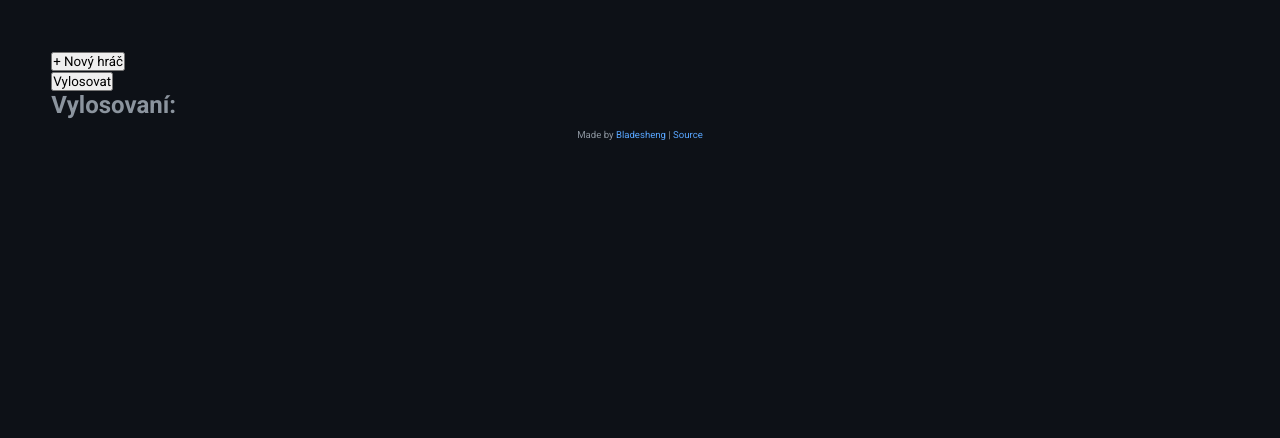
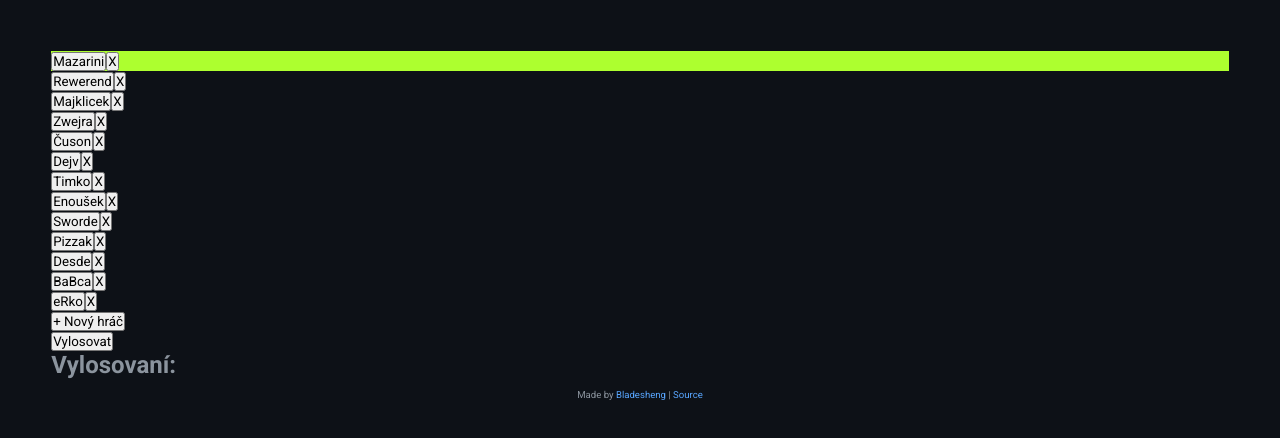
Before and after one commit to Bladesheng/dread-hunger-rolepicker-0, a React app: page / in a window 1280 px wide. Shown: the top 438 px of the page. Built offline with nearby package versions, Linux system fonts and the light colour scheme.

Commit message:
Add localstorage for storing selected and unselected players

```diff
--- a/src/components/PlayerPicker.tsx
+++ b/src/components/PlayerPicker.tsx
@@ -1,11 +1,23 @@
-import React, { useState } from "react";
+import React, { useEffect, useState } from "react";
 import EditableButton from "./EditableButton";
 import PlayersShuffled from "./PlayersShuffled";
 import Player from "./Player";
+import { Storage } from "./Storage";
+
+Storage.init();
 
 export default function PlayerPicker() {
-  const [selectedPlayers, setSelectedPlayers] = useState<string[]>([]);
-  const [unselectedPlayers, setUnselectedPlayers] = useState<string[]>([]);
+  const [selectedPlayers, setSelectedPlayers] = useState<string[]>(Storage.selectedPlayers);
+  const [unselectedPlayers, setUnselectedPlayers] = useState<string[]>(Storage.unselectedPlayers);
+
+  // update local storage when either state changes
+  useEffect(() => {
+    Storage.selectedPlayers = selectedPlayers;
+  }, [selectedPlayers]);
+
+  useEffect(() => {
+    Storage.unselectedPlayers = unselectedPlayers;
+  }, [unselectedPlayers]);
 
   function addPlayer(playerName: string) {
     // abort if name is a duplicate
--- /dev/null
+++ b/src/components/Storage.ts
@@ -0,0 +1,62 @@
+export const Storage = (() => {
+  let selectedPlayers: string[];
+  let unselectedPlayers: string[];
+
+  // save everything to local storage
+  function _save() {
+    localStorage.setItem("selectedPlayers", JSON.stringify(selectedPlayers));
+    localStorage.setItem("unselectedPlayers", JSON.stringify(unselectedPlayers));
+  }
+
+  // retrieve everything from local storage
+  function init() {
+    // default values
+    selectedPlayers = ["Mazarini"];
+    unselectedPlayers = [
+      "Rewerend",
+      "Majklicek",
+      "Zwejra",
+      "Čuson",
+      "Dejv",
+      "Timko",
+      "Enoušek",
+      "Sworde",
+      "Pizzak",
+      "Desde",
+      "BaBca",
+      "eRko"
+    ];
+
+    // if there is something saved,
+    // retrieve it instead of using the default values
+    const retrievedSelectedPlayers = localStorage.getItem("selectedPlayers");
+    const retrievedUnselectedPlayers = localStorage.getItem("unselectedPlayers");
+
+    if (retrievedSelectedPlayers !== null) {
+      selectedPlayers = JSON.parse(retrievedSelectedPlayers);
+    }
+    if (retrievedUnselectedPlayers !== null) {
+      unselectedPlayers = JSON.parse(retrievedUnselectedPlayers);
+    }
+  }
+
+  return {
+    init,
+
+    set selectedPlayers(playersArr: string[]) {
+      selectedPlayers = playersArr;
+      _save();
+    },
+    get selectedPlayers() {
+      return selectedPlayers;
+    },
+
+    set unselectedPlayers(playersArr: string[]) {
+      unselectedPlayers = playersArr;
+      _save();
+    },
+    get unselectedPlayers() {
+      return unselectedPlayers;
+    }
+  };
+})();
```
